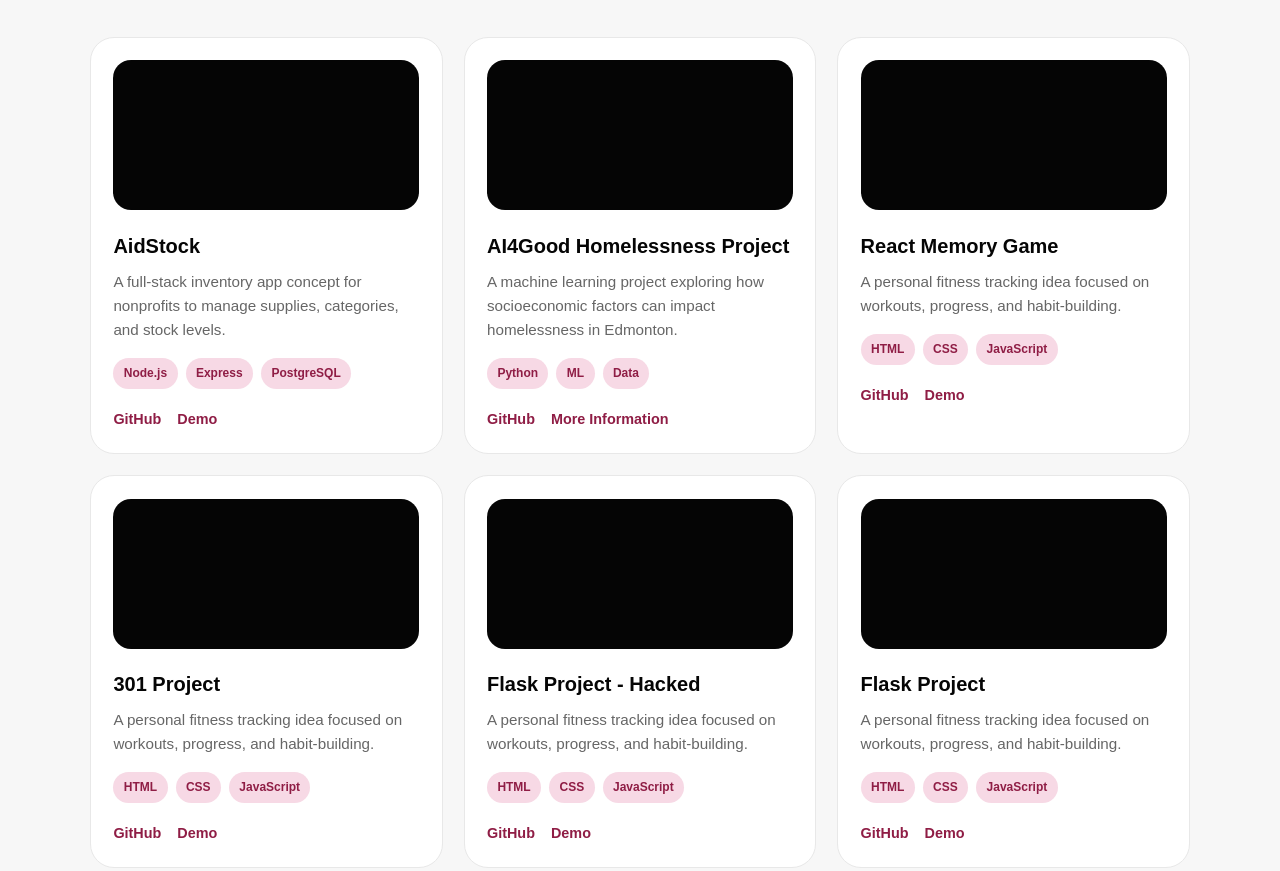
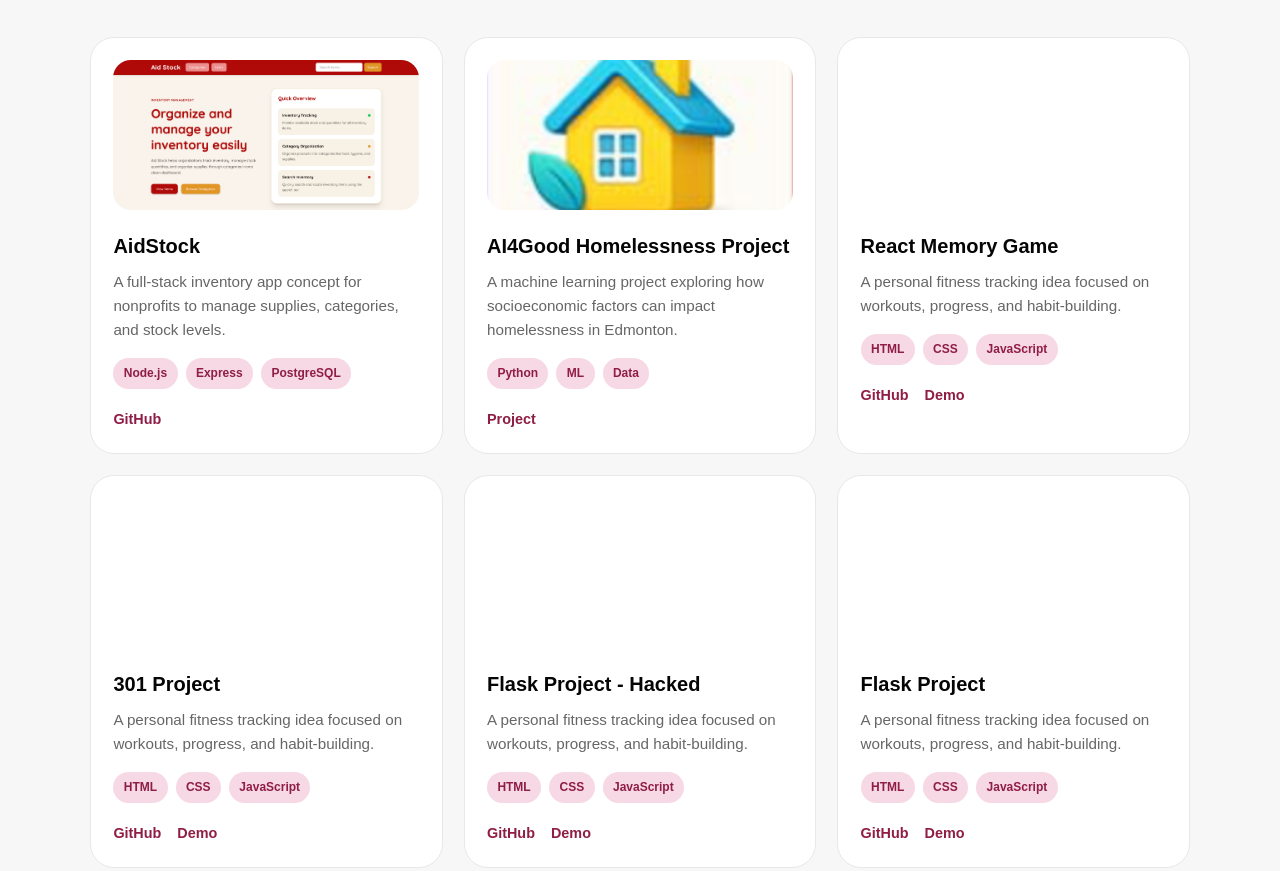
Before and after one commit to sdhinsa11/Portfolio, a plain HTML site: page index.html in a window 1280 px wide. Shown: the part 1077-1948 px from the top of the page. Drawn offline with Linux system fonts and the light colour scheme.

Commit message:
Fixed the firts two project cards

```diff
--- a/index.html
+++ b/index.html
@@ -191,10 +191,22 @@
 
     .project-image {
       height: 150px;
-      background: var(--black);
       border-radius: 18px;
       margin-bottom: 1.2rem;
+      background-size: cover;
+      background-position: center;
     }
+
+    .aidstock-image {
+      background-image: url("./images/aidStock.png");
+    }
+
+    .housed-image {
+      background-image: url("./images/housed.png");
+    }
+
+
+
 
     .card h3 {
       font-size: 1.25rem;
@@ -381,7 +393,6 @@
       <div class="nav-links">
         <a href="#projects">Projects</a>
         <a href="#experience">Experience</a>
-        <a href="#travel">Travel</a>
         <a href="#contact">Contact</a>
       </div>
     </div>
@@ -391,13 +402,13 @@
     <p class="tagline">Developer • Learner • Problem Solver</p>
     <h1>Hi, I’m Sohana. I build thoughtful software and love learning new things.</h1>
     <p>
-      I’m interested in full-stack development, AI/ML, social impact, teaching, fitness, travel,
+      I’m interested in full-stack development, AI/ML, social impact, teaching/mentoring, staying active, travel,
       and building projects that solve real problems.
     </p>
     <div class="button-row">
       <a href="#projects" class="btn btn-primary">View Projects</a>
       <a href="resume.pdf" class="btn btn-outline">View Resume</a>
-      <a href="https://github.com/YOUR-USERNAME" class="btn btn-outline">GitHub</a>
+      <a href="https://github.com/sdhinsa11" class="btn btn-outline">GitHub</a>
       <a href="https://www.linkedin.com/in/YOUR-LINKEDIN" class="btn btn-outline">LinkedIn</a>
     </div>
   </header>
@@ -412,7 +423,7 @@
 
       <div class="grid">
         <article class="card">
-          <div class="project-image"></div>
+          <div class="project-image aidstock-image"></div>
           <h3>AidStock</h3>
           <p>A full-stack inventory app concept for nonprofits to manage supplies, categories, and stock levels.</p>
           <div class="tags">
@@ -421,13 +432,12 @@
             <span class="tag">PostgreSQL</span>
           </div>
           <div class="card-links">
-            <a href="#">GitHub</a>
-            <a href="#">Demo</a>
+            <a href="https://github.com/sdhinsa11/AidStock">GitHub</a>
           </div>
         </article>
 
         <article class="card">
-          <div class="project-image"></div>
+          <div class="project-image housed-image"></div>
           <h3>AI4Good Homelessness Project</h3>
           <p>A machine learning project exploring how socioeconomic factors can impact homelessness in Edmonton.</p>
           <div class="tags">
@@ -436,10 +446,8 @@
             <span class="tag">Data</span>
           </div>
           <div class="card-links">
-            <a href="#">GitHub</a>
-
             <!-- Put link to the website here on the AI4Good website  -->
-            <a href="#">More Information </a>
+            <a href="https://www.ai4goodlab.com/news/project-reports/2025/10/21/housed-2025-edmonton-accelerator-award-winner/">Project</a>
           </div>
         </article>
 
```
Also changed, not shown: images/aidStock.png (added), images/housed.png (added).
